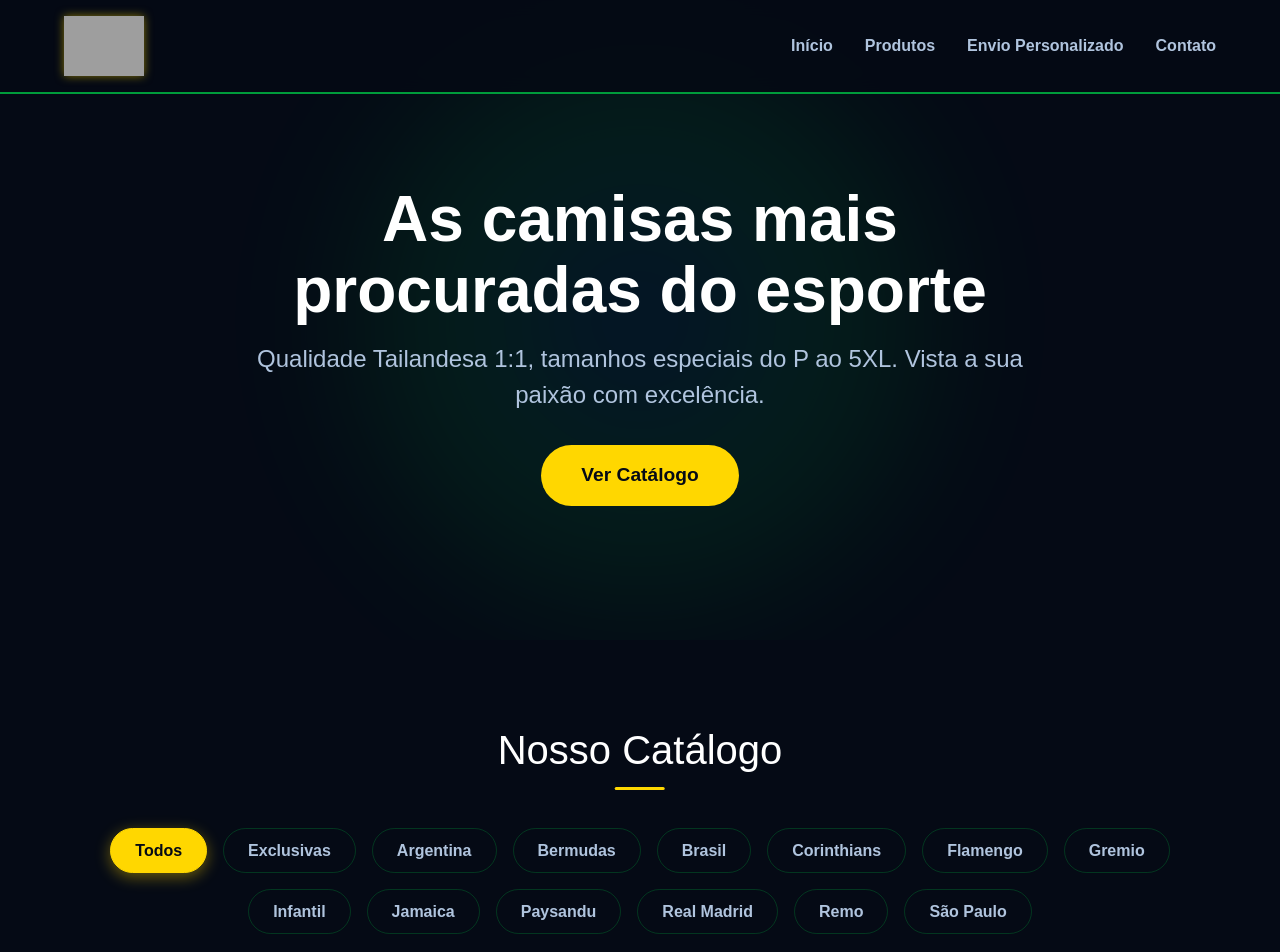
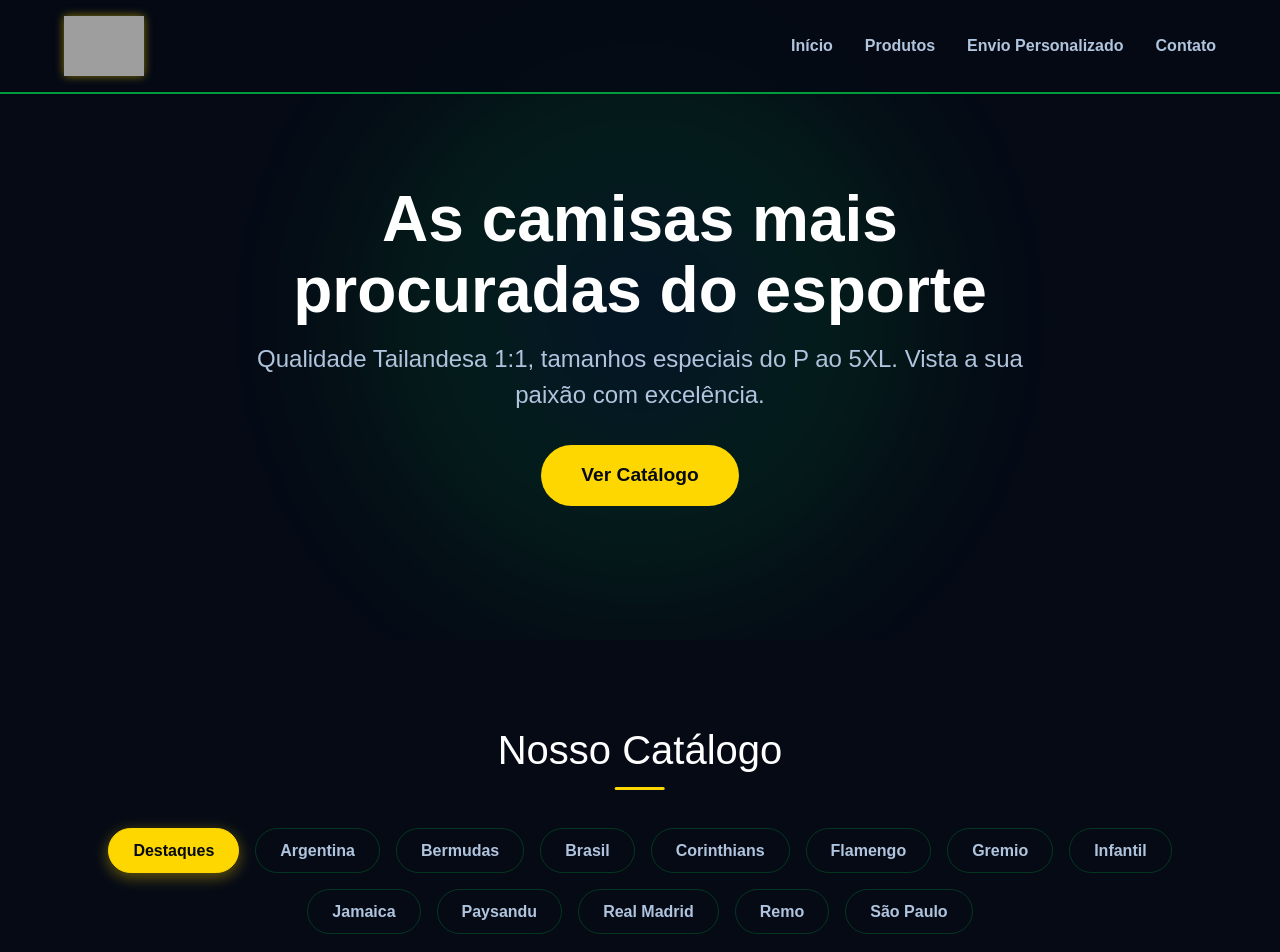
Before and after one commit to azimbaue/futmantos, a React (Vite) app: page / in a window 1280 px wide. Shown: the top 952 px of the page. Built offline with nearby package versions, Linux system fonts and the light colour scheme; grey boxes are pictures that could not be loaded.

Commit message:
feat: create Destaques folder and set as initial view

```diff
--- a/src/components/ProductGrid.jsx
+++ b/src/components/ProductGrid.jsx
@@ -2,14 +2,15 @@ import React, { useState } from 'react';
 import ProductCard from './ProductCard';
 
 const ProductGrid = ({ products }) => {
-  const [selectedTeam, setSelectedTeam] = useState('Todos');
+  const [selectedTeam, setSelectedTeam] = useState('Destaques');
 
-  // Get unique teams
-  const teams = ['Todos', ...new Set(products.map(p => p.team))];
+  // Get unique teams, ensure Destaques is first if it exists
+  const uniqueTeams = [...new Set(products.map(p => p.team))];
+  const teams = uniqueTeams.includes('Destaques')
+    ? ['Destaques', ...uniqueTeams.filter(t => t !== 'Destaques')]
+    : uniqueTeams;
 
-  const filteredProducts = selectedTeam === 'Todos'
-    ? products
-    : products.filter(p => p.team === selectedTeam);
+  const filteredProducts = products.filter(p => p.team === selectedTeam);
 
   return (
     <section id="produtos" className="products-section">
--- a/src/data/products.js
+++ b/src/data/products.js
@@ -1,5 +1,8 @@
 // Automatically import all images from the public/times folder
 const imageModules = import.meta.glob('/public/times/*/*.{png,jpg,jpeg,webp}', { query: '?url', import: 'default', eager: true });
+
+// Import images from public/destaques folder
+const destaqueModules = import.meta.glob('/public/destaques/*.{png,jpg,jpeg,webp}', { query: '?url', import: 'default', eager: true });
 
 // Automatically import all videos from the public/videos folder
 const videoModules = import.meta.glob('/public/videos/*.{mp4,webm}', { query: '?url', import: 'default', eager: true });
@@ -8,6 +11,22 @@ export const videos = Object.values(videoModules);
 export const generateProducts = () => {
   const products = [];
   let id = 4; // Start after the first 3 demo items
+
+  // Load Destaques
+  for (const path in destaqueModules) {
+    const publicUrl = destaqueModules[path];
+    products.push({
+      id: id++,
+      name: `Manto em Destaque`,
+      team: 'Destaques',
+      image: publicUrl,
+      sizes: "P ao 5XL",
+      badge: "Destaque",
+      link: "https://wa.me/5591986145120"
+    });
+  }
+
+  // Load Times
   for (const path in imageModules) {
     // path looks like: /public/times/Flamengo/camisa1.png
     const parts = path.split('/');
@@ -35,7 +54,7 @@ const initialProducts = [
   {
     id: 1,
     name: "Camisa Edição Limitada Black Gold",
-    team: "Exclusivas",
+    team: "Destaques",
     image: "/jersey1.jpg",
     sizes: "P ao 5XL",
     badge: "Mais Vendida",
@@ -44,7 +63,7 @@ const initialProducts = [
   {
     id: 2,
     name: "Camisa Principal Red White",
-    team: "Exclusivas",
+    team: "Destaques",
     image: "/jersey2.jpg",
     sizes: "P ao 5XL",
     badge: "1:1 Tailandesa",
@@ -53,7 +72,7 @@ const initialProducts = [
   {
     id: 3,
     name: "Camisa Alternativa Blue Neon",
-    team: "Exclusivas",
+    team: "Destaques",
     image: "/jersey3.jpg",
     sizes: "P ao 5XL",
     badge: "Exclusiva",
```
